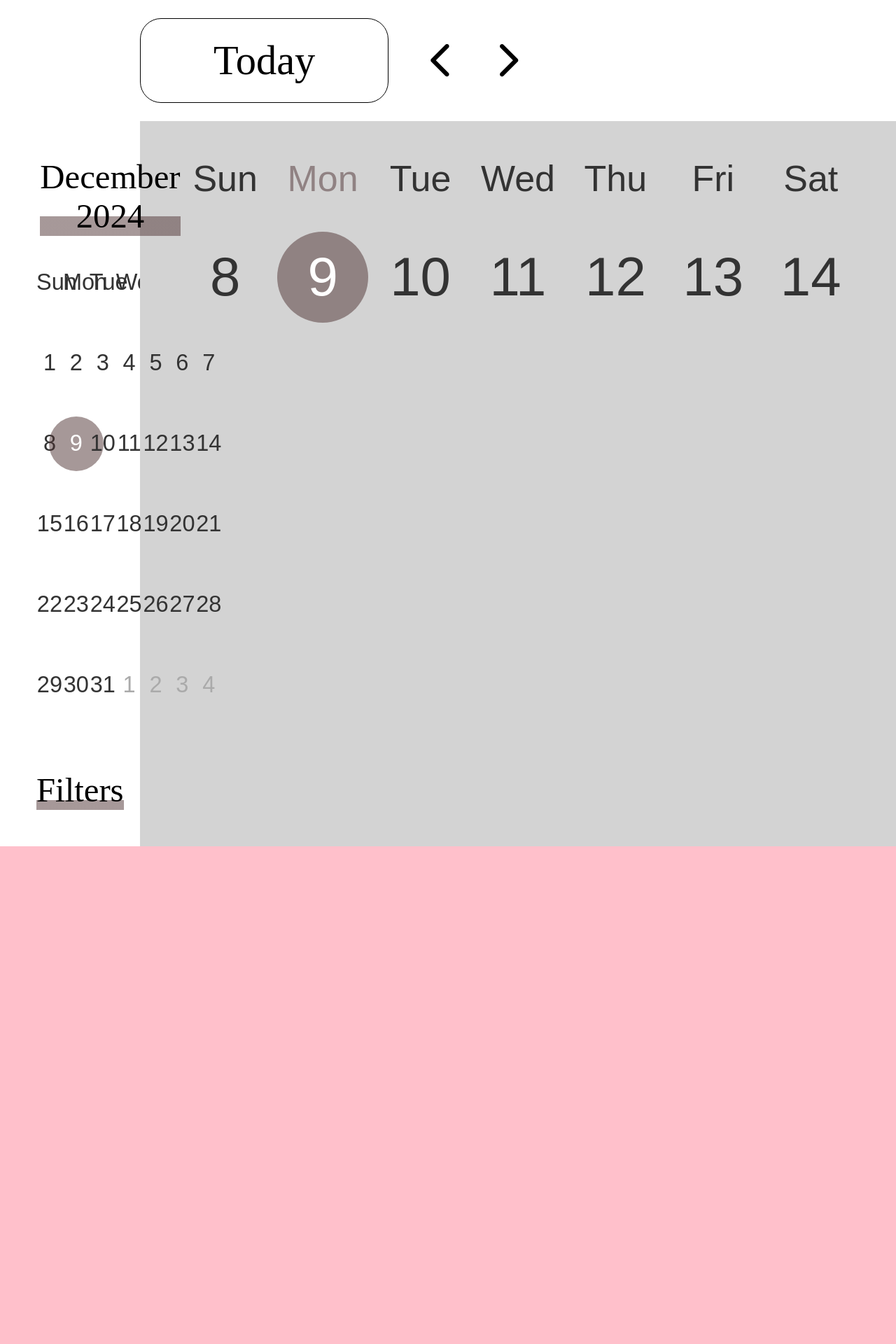
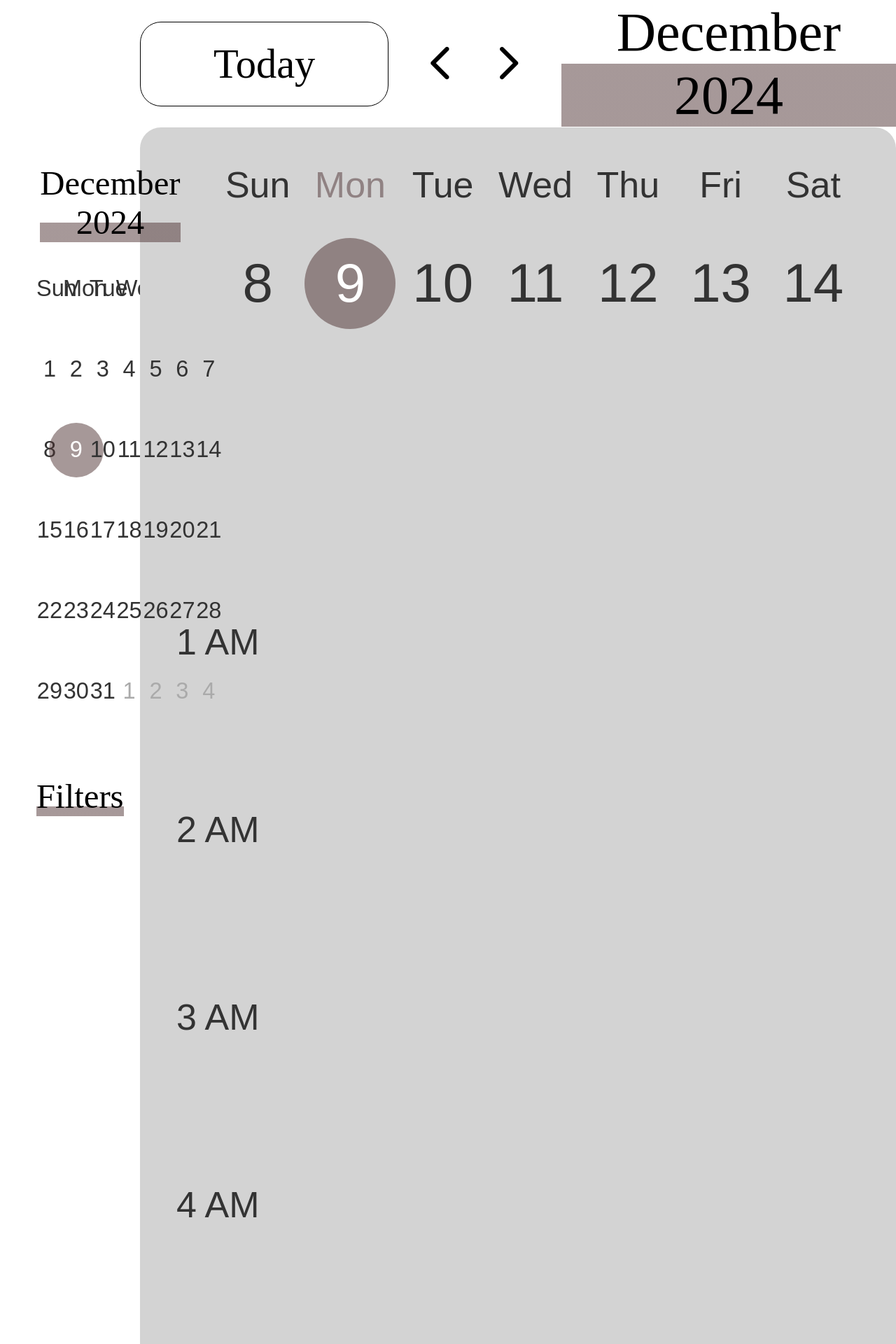
Before and after one commit to Chujo58/COMP-307-Project, a PHP site: page /calendar/index.html in a window 1280 px wide. Shown: the top 1920 px of the page at 70% size. Run offline with PHP 8.4, Linux system fonts and the light colour scheme; some web fonts are replaced.

Commit message:
well now the scrollbar works

```diff
--- a/calendar/code.js
+++ b/calendar/code.js
@@ -5,6 +5,7 @@ currMonth = date.getMonth();
 let selectedDate = date;
 
 const months = ["January", "February", "March", "April", "May", "June", "July", "August", "September", "October", "November", "December"];
+const short_months = ["Jan", "Feb", "Mar", "Apr", "May", "Jun", "Jul", "Aug", "Sep", "Oct", "Nov", "Dec"];
 
 function getWeek(array, id){
     for (let i = 0; i < array.length; i+=7){
@@ -35,6 +36,9 @@ function clickDate(id){
     let weekDays = document.getElementById("weekly-days");
     weekDays.innerHTML = '';
     var index = 0;
+
+    var contains_other_month = false;
+    var before = false;
     currentWeekDays.forEach(day => {
         var labels = document.getElementById('weekly-calendar-label').getElementsByTagName("li");
         if (day.classList.contains('active')){
@@ -49,6 +53,8 @@ function clickDate(id){
         var copy = day.cloneNode(true);
         if (copy.classList.contains('inactive')){
             copy.classList.remove('inactive');
+            contains_other_month = true;
+            before = index == 0;
         }
         weekDays.appendChild(copy);
         index++;
@@ -56,6 +62,18 @@ function clickDate(id){
 
     var day = id.split('_')[1];
     selectedDate = new Date(currYear, currMonth, day);
+    var str = "";
+    if (contains_other_month){
+        var month = before ? currMonth - 1 : currMonth + 1;
+        var year = month < 0 || month > 11 ? new Date(currYear, month).getFullYear() : currYear;
+        var month = month < 0 || month > 11 ? new Date(currYear, month).getMonth() : month;
+
+        str = before ? `${short_months[month]} ${year} - ${short_months[currMonth]} ${currYear}` : `${short_months[currMonth]} ${currYear} - ${short_months[month]} ${year}`;
+    }
+    else {
+        str = `${months[currMonth]} ${currYear}`;
+    }
+    document.getElementById("current-week").innerHTML = str;
 }
 
 function renderCalender(){
@@ -91,6 +109,17 @@ function toToday(){
     clickDate(`curr_${date.getDate()}`);
 }
 
+function renderTimes(){
+    var times = document.getElementById("timestamps");
+    times.innerHTML += `<li style='color:var(--calendar-color);'>.</li>`;
+    for (let i = 1; i <= 12; i++){
+        times.innerHTML += `<li>${i} AM</li>`;
+    }
+    for (let i = 1; i < 12; i++){
+        times.innerHTML += `<li>${i} PM</li>`
+    }
+}
+
 function onLoad(){
     prevNextIcons = document.querySelectorAll(".icons span");
     prevNextIcons.forEach(icon => {
@@ -122,6 +151,7 @@ function onLoad(){
     });
     renderCalender();
     clickDate(`curr_${date.getDate()}`);
+    renderTimes();
 }
 
 window.addEventListener('load', onLoad);
--- a/calendar/index.html
+++ b/calendar/index.html
@@ -19,6 +19,7 @@
                 <span id="next_week"
                     class="material-symbols-rounded">chevron_right</span>
             </div>
+            <p class="current-month heading-highlight" id="current-week"></p>
         </div>
         <div class="holder">
             <div class="sidebar">
@@ -63,6 +64,11 @@
                     <li>Sat</li>
                 </ul>
                 <ul class="days" id="weekly-days"></ul>
+                <div class="timetable-wrapper">
+                    <div class="timetable">
+                        <ul class="times" id="timestamps"></ul>
+                    </div>
+                </div>
             </div>
         </div>
     </body>
--- a/calendar/style.css
+++ b/calendar/style.css
@@ -3,11 +3,15 @@
     --curent-date: hsl(358 22% 25% / 50%);
     --selected-date: color-mix(in srgb, var(--curent-date) 75%, black 15%) !important;
     --sidebar-width: 200px;
+    --height-topbar: 7vh;
     --calendar-spacing: 2vh;
+    --calendar-color: lightgray;
     --main-background: white;
+    --time-width: 50px;
+    --time-padding: 4vh;
 }
 body {
-    background-color: pink;
+    background-color: var(--main-background);
     font-family: 'Parkinsans', sans-serif;
     font-weight: 300;
     font-style: normal;
@@ -28,6 +32,7 @@ body {
 #topbar {
     background-color: var(--main-background);
     font-size: 3vh;
+    height: var(--height-topbar);
 }
 
 #topbar > a {
@@ -43,12 +48,24 @@ body {
     padding-right: calc(var(--calendar-spacing)*2);
     font-size: 0.75em;
     cursor: pointer;
+    align-self: center;
 }
 
 #week_btns {
     font-size: 1.25em;
     display: flex;
     align-items: center;
+}
+
+#current-week {
+    align-self: center;
+    margin-left: 2%;
+    font-size: 1em;
+}
+
+#topbar:hover >  #current-week::before{
+    transition: all .3s ease;
+    height: 100%;
 }
 
 /* Sidebar code */
@@ -58,6 +75,8 @@ body {
     width: var(--sidebar-width);
     font-size: 2.5vh;
     background-color: var(--main-background);
+
+    height: calc(100vh - var(--height-topbar));
 }
 
 .heading-highlight {
@@ -172,10 +191,11 @@ header .current-month {
 }
 
 #weekly-calendar {
-    background-color: lightgray;
+    background-color: var(--calendar-color);
     width: calc(100% - var(--sidebar-width));
     padding: 2vh;
     font-size: 4vh;
+    border-radius: 30px;
 }
 
 #weekly-days {
@@ -271,3 +291,40 @@ header .current-month {
     background: #f2f2f2;
     transition: all .3s ease;
 }
+
+/* Weekly view */
+#weekly-calendar-label, #weekly-days {
+    margin-left: var(--time-width);
+}
+
+.timetable-wrapper {
+    display: block;
+    overflow: hidden;
+    height: 75vh;
+}
+
+.timetable {
+    height: 100%;
+    display: block;
+    overflow-y: auto;
+    scrollbar-width: thin;
+    white-space: nowrap;
+    scrollbar-color: var(--calendar-color) var(--calendar-color);
+    transition: all .5s ease-in-out;
+}
+
+.timetable:hover{
+    scrollbar-color: grey var(--calendar-color);
+}
+
+.times {
+    display: flex;
+    flex-direction: column;
+    width: var(--time-width);
+}
+
+.times li {
+    width: 100%;
+    padding-top: var(--time-padding);
+    padding-bottom: var(--time-padding);
+}
```
